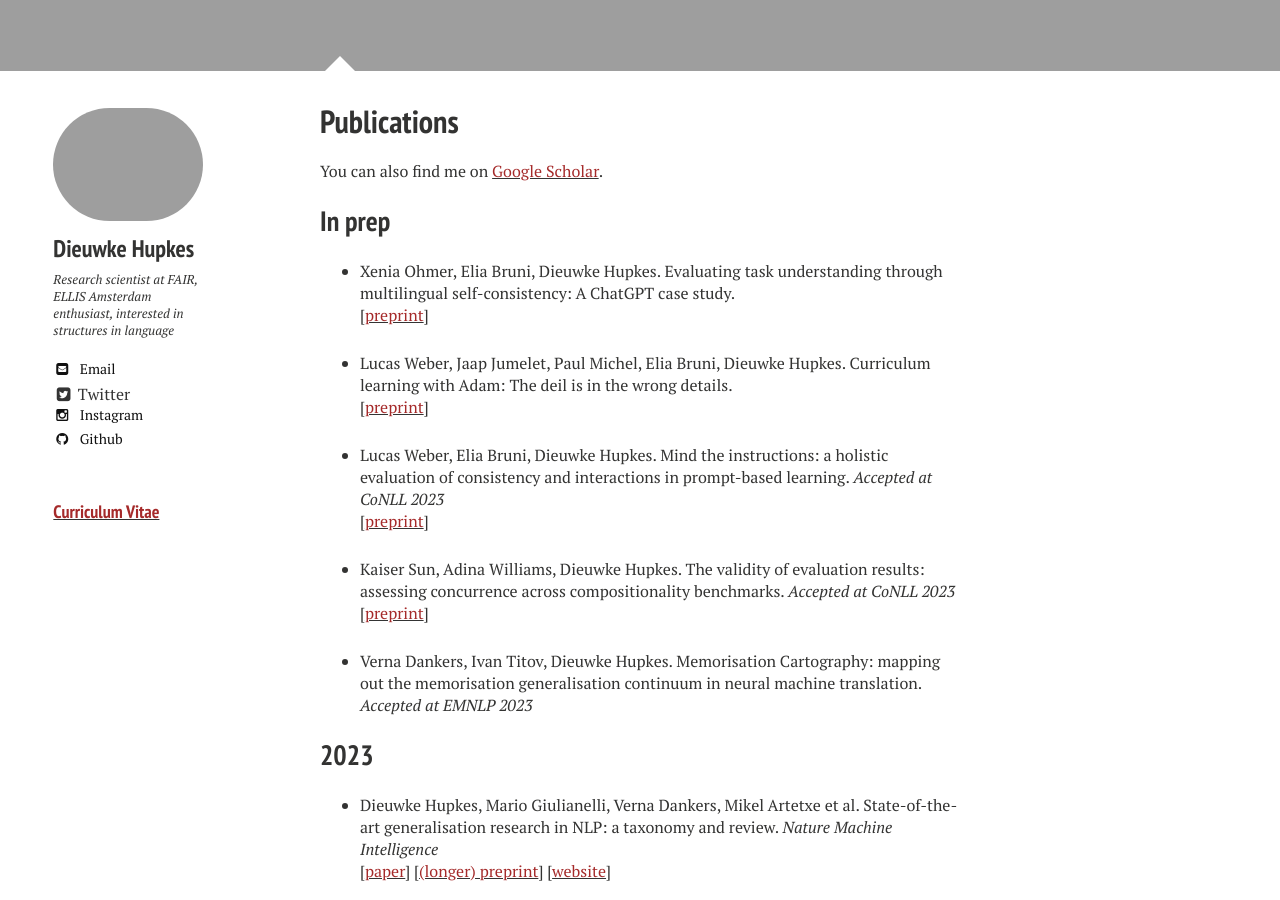
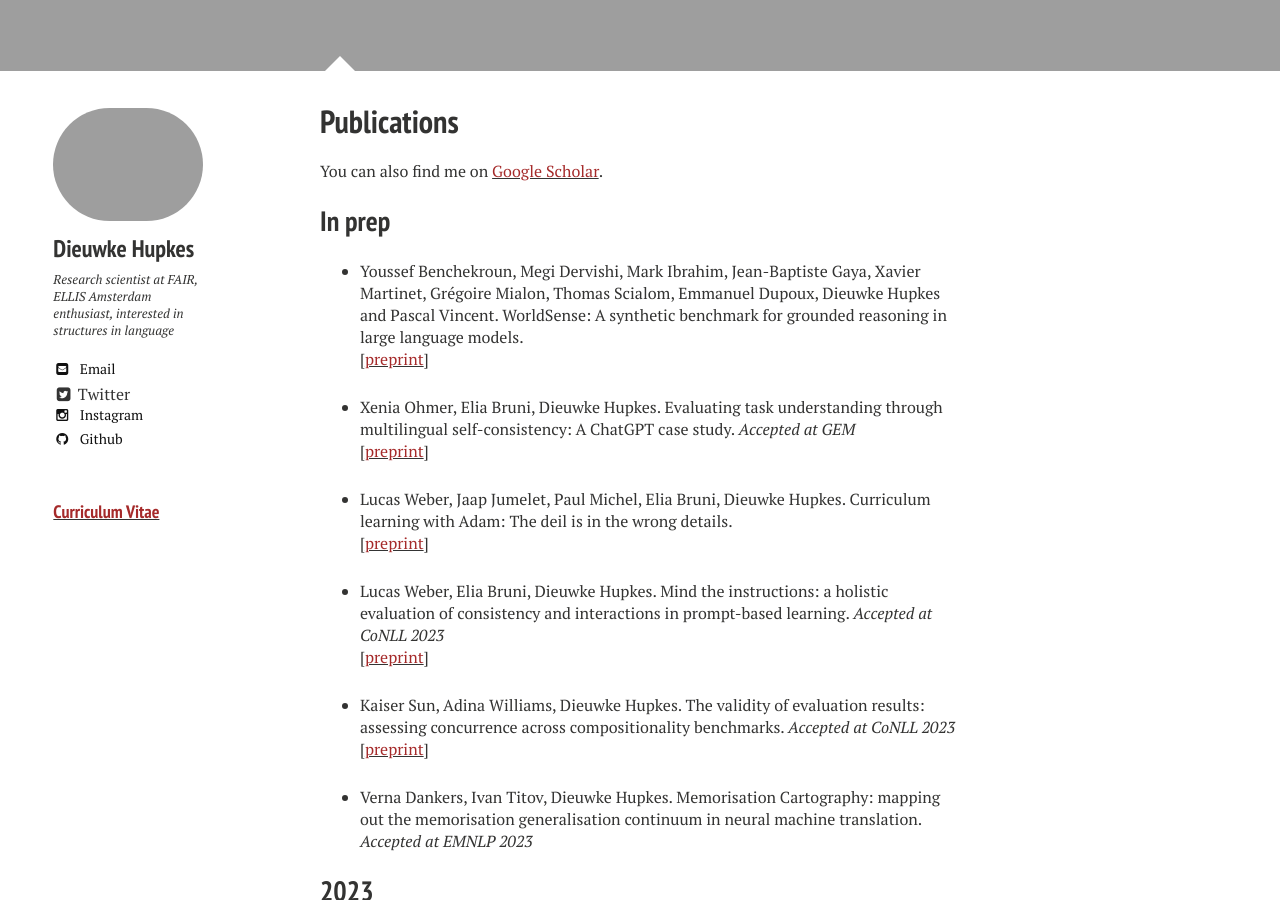
Before and after one commit to dieuwkehupkes/dieuwkehupkes.github.io, a Jekyll site: the page built from publications.md, in a window 1280 px wide and 900 px high, scrolled down 973 px. Built offline with Jekyll 4.4.1, drawn with Linux system fonts in a browser that asks for light colours; nearby versions of some CDN libraries.

Commit message:
Add WorldSense publication

```diff
--- a/publications.md
+++ b/publications.md
@@ -14,7 +14,10 @@ You can also find me on <a href="https://scholar.google.com/citations?user=tAtSM
 
 ## In prep
 
-* Xenia Ohmer, Elia Bruni, Dieuwke Hupkes. Evaluating task understanding through multilingual self-consistency: A ChatGPT case study.\\
+* Youssef Benchekroun, Megi Dervishi, Mark Ibrahim, Jean-Baptiste Gaya, Xavier Martinet, Grégoire Mialon, Thomas Scialom, Emmanuel Dupoux, Dieuwke Hupkes and Pascal Vincent. WorldSense: A synthetic benchmark for grounded reasoning in large language models. \\
+\[[<font color="brown">preprint</font>](https://arxiv.org/abs/2311.15930){:target="blank"}\]
+
+* Xenia Ohmer, Elia Bruni, Dieuwke Hupkes. Evaluating task understanding through multilingual self-consistency: A ChatGPT case study. *Accepted at GEM*\\
 \[[<font color="brown">preprint</font>](https://arxiv.org/abs/2305.11662){:target="blank"}\]
 
 * Lucas Weber, Jaap Jumelet, Paul Michel, Elia Bruni, Dieuwke Hupkes. Curriculum learning with Adam: The deil is in the wrong details.\\
```
